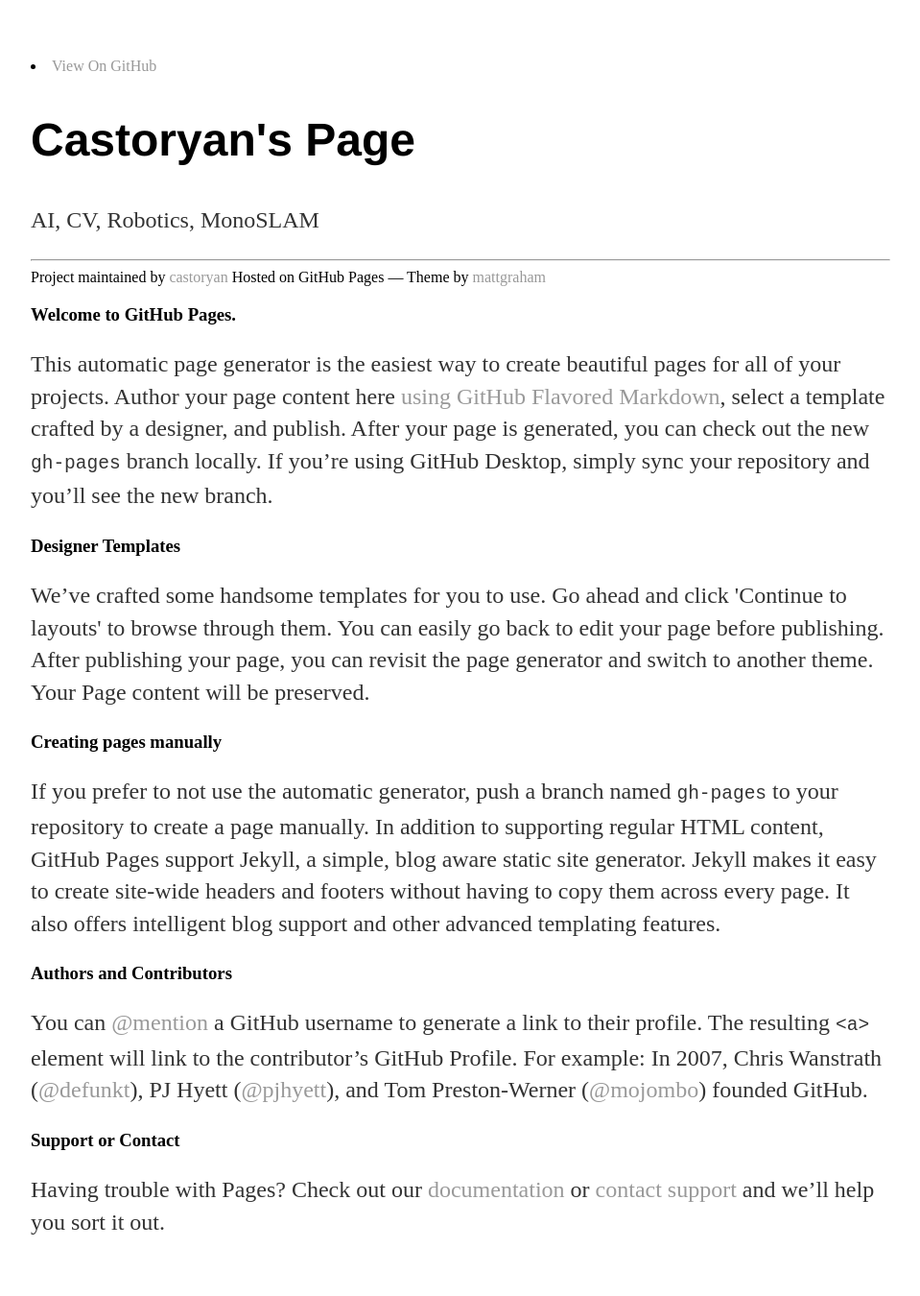
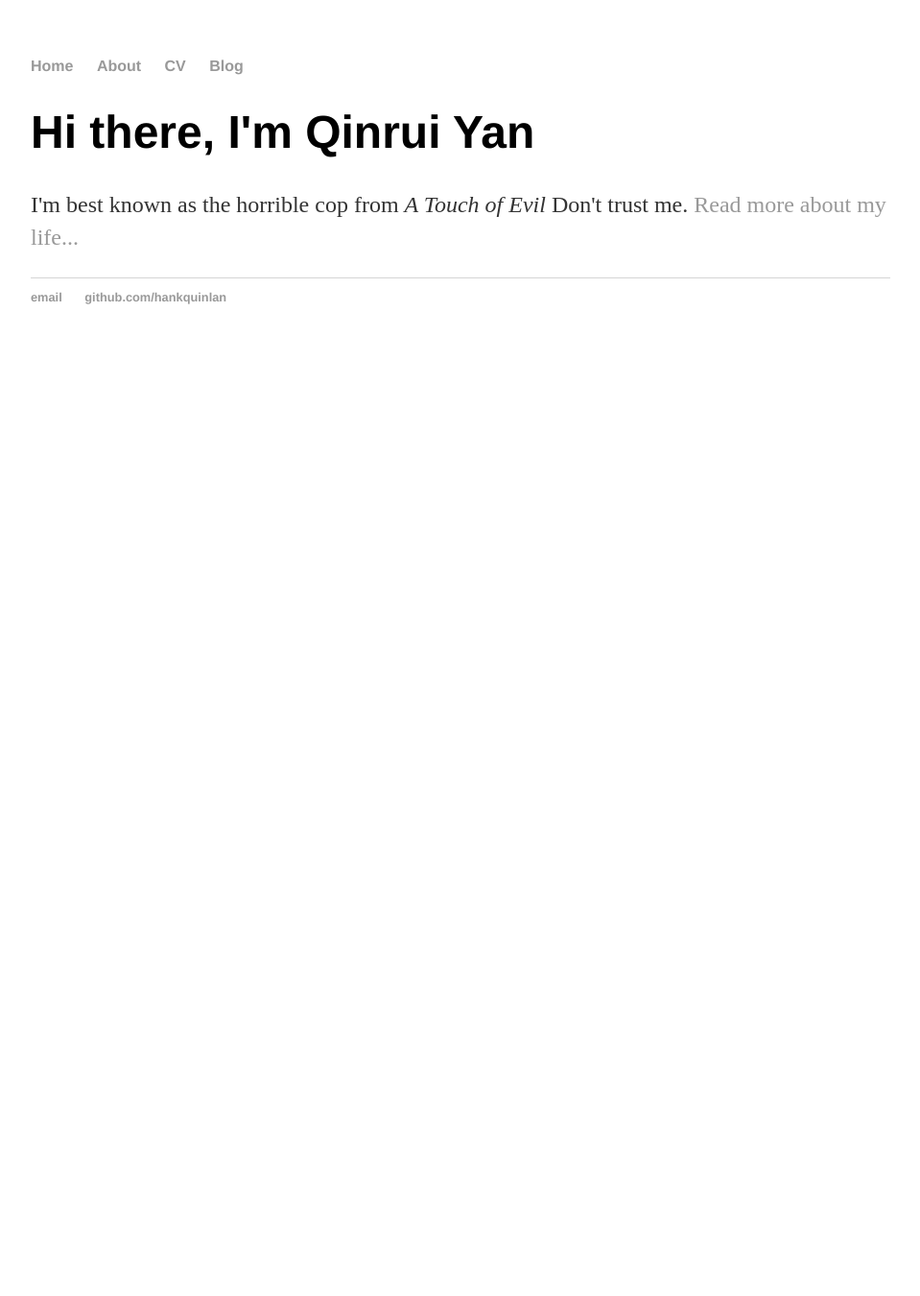
Before and after one commit to castoryan/castoryan.github.io, a Jekyll site: the page built from index.html, in a window 1280 px wide. Shown: the whole page at 96% size, without its empty margins (160-1119 px from the left). Built offline with Jekyll 4.4.1, drawn with Linux system fonts in a browser that asks for light colours; after the commit the page ends 900 px from its top, so only the background shows below that.

Commit message:
Update index.html

```diff
--- a/index.html
+++ b/index.html
@@ -1,72 +1,11 @@
-<!doctype html>
-<html>
-  <head>
-    <meta charset="utf-8">
-    <meta http-equiv="X-UA-Compatible" content="chrome=1">
-    <title>Castoryan&#39;s Page by castoryan</title>
-    <link rel="stylesheet" type="text/css" href="/css/main.css">
-    <!--link rel="stylesheet" href="stylesheets/styles.css">
-    <!--link rel="stylesheet" href="stylesheets/github-dark.css">
-    <script src="https://ajax.googleapis.com/ajax/libs/jquery/1.7.1/jquery.min.js"></script>
-    <script src="javascripts/respond.js"></script>
-    <!--[if lt IE 9]>
-      <script src="//html5shiv.googlecode.com/svn/trunk/html5.js"></script>
-    <![endif]-->
-    <!--[if lt IE 8]>
-    <link rel="stylesheet" href="stylesheets/ie.css">
-    <![endif]-->
-    <meta name="viewport" content="width=device-width, initial-scale=1, user-scalable=no">
-
-  </head>
-  <body>
-      <div id="header">
-        <nav>
-          <li class="fork"><a href="https://github.com/castoryan">View On GitHub</a></li>
-        </nav>
-      </div><!-- end header -->
-
-    <div class="wrapper">
-
-      <section>
-        <div id="title">
-          <h1>Castoryan&#39;s Page</h1>
-          <p>AI, CV, Robotics, MonoSLAM</p>
-          <hr>
-          <span class="credits left">Project maintained by <a href="https://github.com/castoryan">castoryan</a></span>
-          <span class="credits right">Hosted on GitHub Pages &mdash; Theme by <a href="https://twitter.com/michigangraham">mattgraham</a></span>
-        </div>
-
-        <h3>
-<a id="welcome-to-github-pages" class="anchor" href="#welcome-to-github-pages" aria-hidden="true"
-  <span aria-hidden="true" class="octicon octicon-link">
-
-</span></a>Welcome to GitHub Pages.</h3>
-
-<p>This automatic page generator is the easiest way to create beautiful pages for all of your projects. Author your page content here <a href="https://guides.github.com/features/mastering-markdown/">using GitHub Flavored Markdown</a>, select a template crafted by a designer, and publish. After your page is generated, you can check out the new <code>gh-pages</code> branch locally. If you’re using GitHub Desktop, simply sync your repository and you’ll see the new branch.</p>
-
-<h3>
-<a id="designer-templates" class="anchor" href="#designer-templates" aria-hidden="true"><span aria-hidden="true" class="octicon octicon-link"></span></a>Designer Templates</h3>
-
-<p>We’ve crafted some handsome templates for you to use. Go ahead and click 'Continue to layouts' to browse through them. You can easily go back to edit your page before publishing. After publishing your page, you can revisit the page generator and switch to another theme. Your Page content will be preserved.</p>
-
-<h3>
-<a id="creating-pages-manually" class="anchor" href="#creating-pages-manually" aria-hidden="true"><span aria-hidden="true" class="octicon octicon-link"></span></a>Creating pages manually</h3>
-
-<p>If you prefer to not use the automatic generator, push a branch named <code>gh-pages</code> to your repository to create a page manually. In addition to supporting regular HTML content, GitHub Pages support Jekyll, a simple, blog aware static site generator. Jekyll makes it easy to create site-wide headers and footers without having to copy them across every page. It also offers intelligent blog support and other advanced templating features.</p>
-
-<h3>
-<a id="authors-and-contributors" class="anchor" href="#authors-and-contributors" aria-hidden="true"><span aria-hidden="true" class="octicon octicon-link"></span></a>Authors and Contributors</h3>
-
-<p>You can <a href="https://help.github.com/articles/basic-writing-and-formatting-syntax/#mentioning-users-and-teams" class="user-mention">@mention</a> a GitHub username to generate a link to their profile. The resulting <code>&lt;a&gt;</code> element will link to the contributor’s GitHub Profile. For example: In 2007, Chris Wanstrath (<a href="https://github.com/defunkt" class="user-mention">@defunkt</a>), PJ Hyett (<a href="https://github.com/pjhyett" class="user-mention">@pjhyett</a>), and Tom Preston-Werner (<a href="https://github.com/mojombo" class="user-mention">@mojombo</a>) founded GitHub.</p>
-
-<h3>
-<a id="support-or-contact" class="anchor" href="#support-or-contact" aria-hidden="true"><span aria-hidden="true" class="octicon octicon-link"></span></a>Support or Contact</h3>
-
-<p>Having trouble with Pages? Check out our <a href="https://help.github.com/pages">documentation</a> or <a href="https://github.com/contact">contact support</a> and we’ll help you sort it out.</p>
-      </section>
-
-    </div>
-    <!--[if !IE]><script>fixScale(document);</script><![endif]-->
-
-  </body>
-</html>
+---
+layout: default
+title: Hank Quinlan, Horrible Cop
+---
+<div class="blurb">
+	<h1>Hi there, I'm Qinrui Yan</h1>
+	<p>I'm best known as the horrible cop from
+	<em>A Touch of Evil</em> Don't trust me.
+	<a href="/about">Read more about my life...</a>
+	</p>
+</div><!-- /.blurb -->
```
